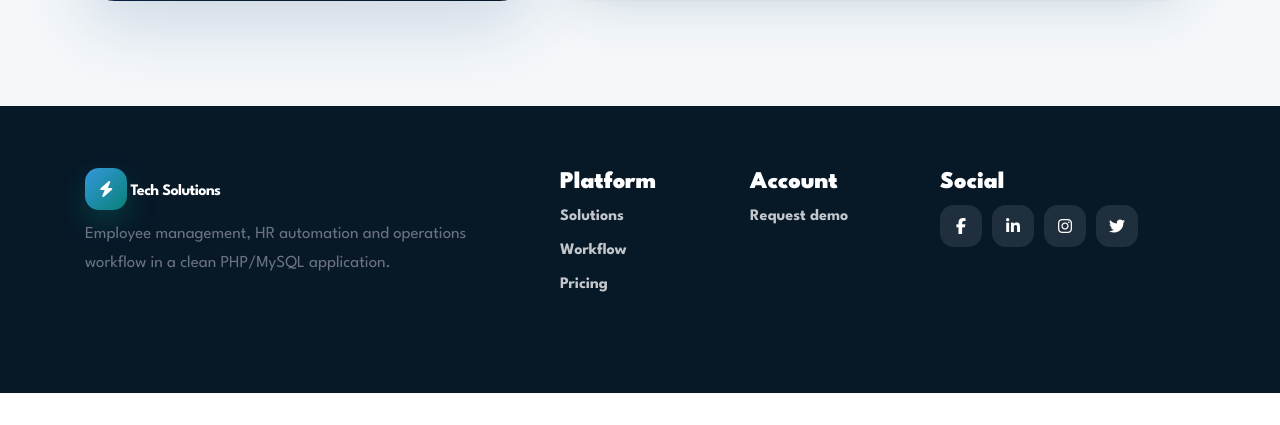
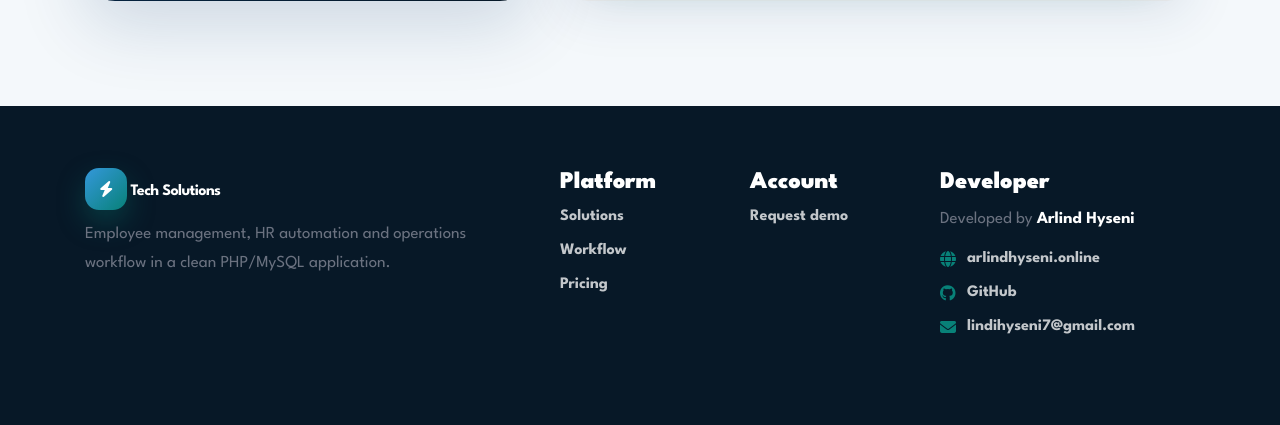
Before and after one commit to lindihyseni7-svg/techsolutions, a PHP site: page / in a window 1280 px wide. Shown: the part 5276-5701 px from the top of the page. Before the commit the page ends 5669 px from the top, so only its background shows below. Run offline with PHP 8.4, Linux system fonts and the light colour scheme.

Commit message:
Add developer contact footer

```diff
--- a/index.php
+++ b/index.php
@@ -423,12 +423,12 @@ if (isset($_POST['save']) && $backendEnabled) {
                 <?php endif; ?>
             </div>
             <div class="col-lg-3 col-md-4 mb-4">
-                <h4>Social</h4>
-                <div class="socials">
-                    <a href="#"><i class="fa-brands fa-facebook-f"></i></a>
-                    <a href="#"><i class="fa-brands fa-linkedin-in"></i></a>
-                    <a href="#"><i class="fa-brands fa-instagram"></i></a>
-                    <a href="#"><i class="fa-brands fa-twitter"></i></a>
+                <h4>Developer</h4>
+                <p class="developer-credit">Developed by <strong>Arlind Hyseni</strong></p>
+                <div class="developer-links">
+                    <a href="https://www.arlindhyseni.online" target="_blank" rel="noopener"><i class="fa-solid fa-globe"></i> arlindhyseni.online</a>
+                    <a href="https://github.com/lindihyseni7-svg" target="_blank" rel="noopener"><i class="fa-brands fa-github"></i> GitHub</a>
+                    <a href="mailto:lindihyseni7@gmail.com"><i class="fa-solid fa-envelope"></i> lindihyseni7@gmail.com</a>
                 </div>
             </div>
         </div>
--- a/style1.css
+++ b/style1.css
@@ -937,6 +937,31 @@ label {
     border-radius: 14px;
 }
 
+.developer-credit {
+    margin: 0 0 14px;
+}
+
+.developer-credit strong {
+    color: #fff;
+}
+
+.developer-links {
+    display: grid;
+    gap: 10px;
+}
+
+.developer-links a {
+    display: inline-flex;
+    align-items: center;
+    gap: 9px;
+    margin: 0;
+}
+
+.developer-links i {
+    width: 18px;
+    color: var(--accent);
+}
+
 .reveal {
     opacity: 1;
     transform: translateY(0);
```
